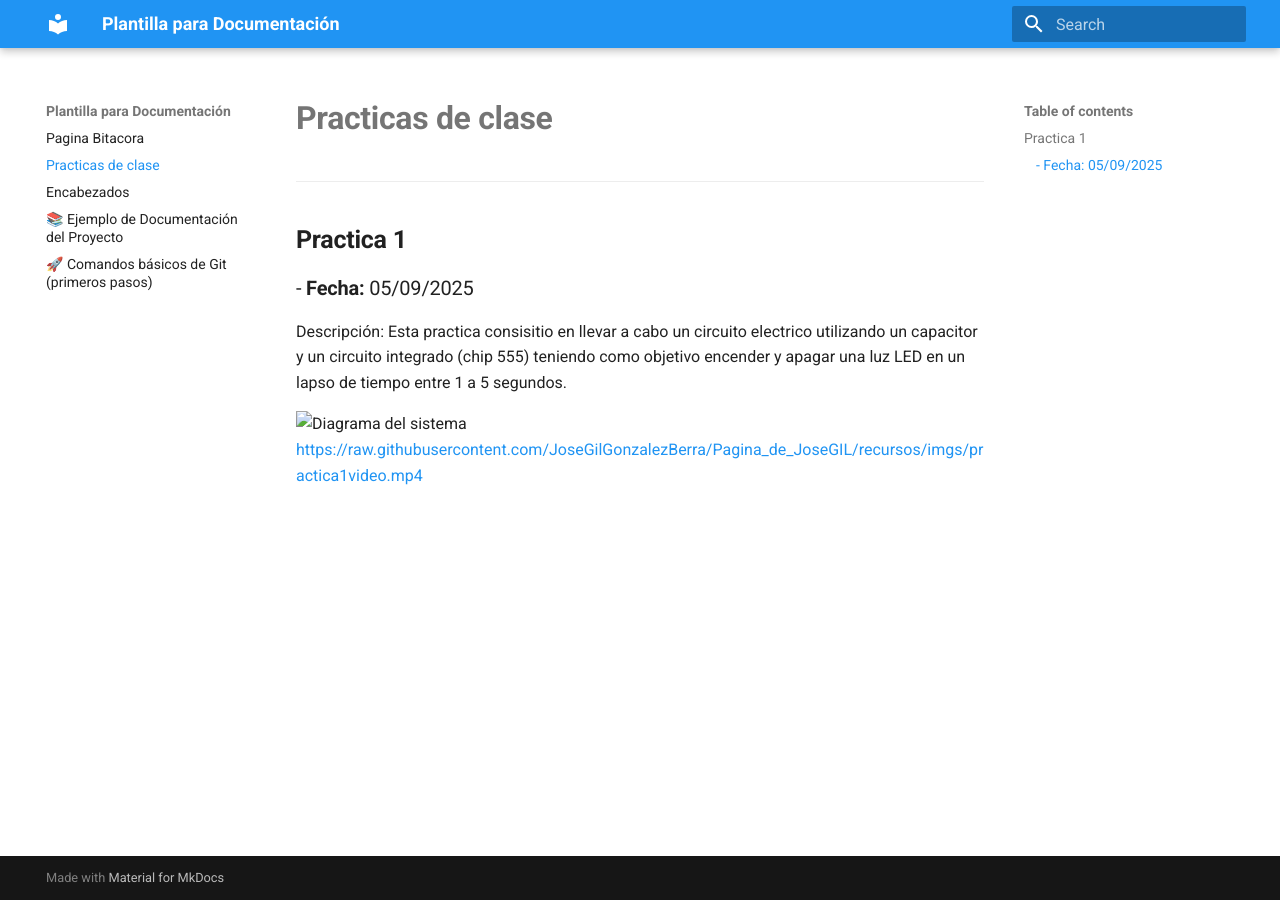
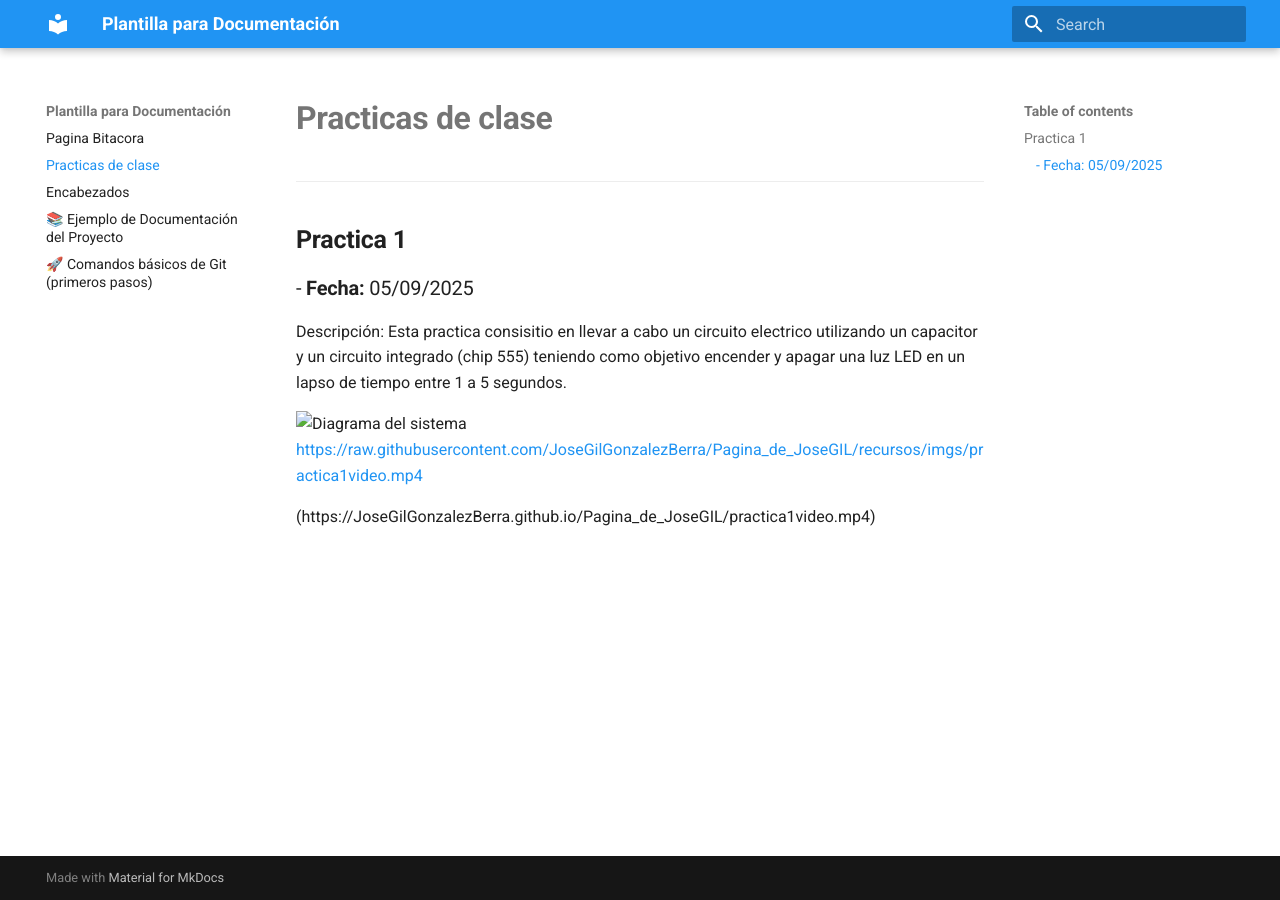
Before and after one commit to JoseGilGonzalezBerra/IntroduccionMecatronica_Bitacora_de_JoseGIL, an MkDocs documentation site: the page built from docs/Practicas.md, in a window 1280 px wide. Built offline with MkDocs 1.6.1 and Material for MkDocs 9.7.7, drawn with Linux system fonts in a browser that asks for light colours; some of the changed lines change nothing that is shown.

Commit message:
Update Practicas.md

```diff
--- a/docs/Practicas.md
+++ b/docs/Practicas.md
@@ -7,3 +7,5 @@ Descripción: Esta practica consisitio en llevar a cabo un circuito electrico ut
 
 <img src="recursos/imgs/practica1img.jfif" alt="Diagrama del sistema" width="300">
 <https://raw.githubusercontent.com/JoseGilGonzalezBerra/Pagina_de_JoseGIL/recursos/imgs/practica1video.mp4>
+
+(https://JoseGilGonzalezBerra.github.io/Pagina_de_JoseGIL/practica1video.mp4)
```
